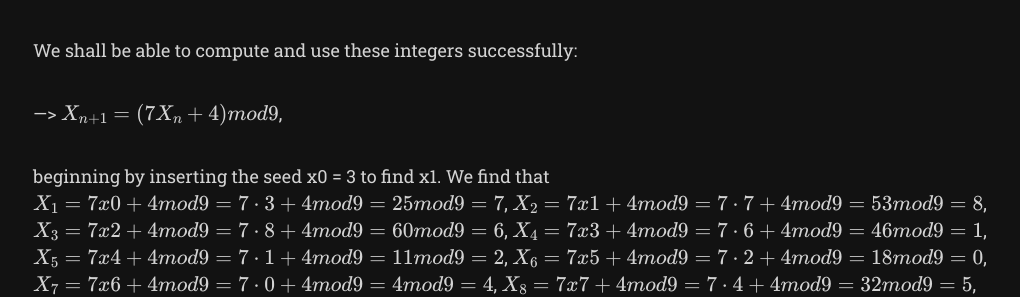
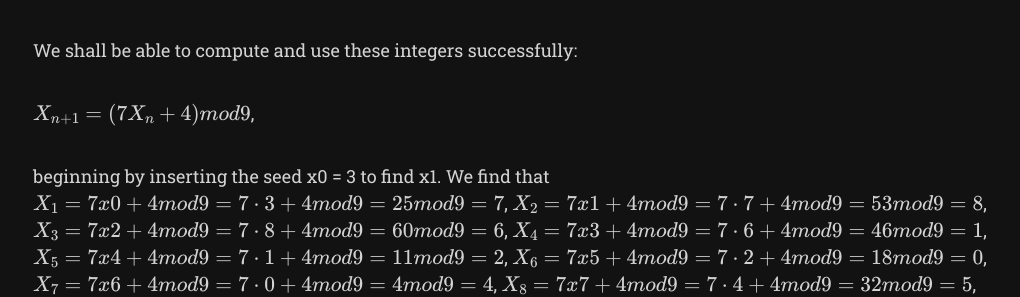
Before and after one commit to vx-zone/vx-zone.github.io, a Jekyll site: the page built from _posts/2022-09-03-randomtheory-ahmet.md, in a window 1280 px wide. Shown: the part 2890-3187 px from the top of the page, without its empty margins (129-1149 px from the left). Built offline with Jekyll 4.4.1, drawn with Linux system fonts in a browser that asks for light colours; nearby versions of some CDN libraries; some web fonts are replaced; formulas are drawn with MathJax 3; comment, search, counter and statistics services are not loaded.

```diff
--- a/_posts/2022-09-03-randomtheory-ahmet.md
+++ b/_posts/2022-09-03-randomtheory-ahmet.md
@@ -83,7 +83,7 @@ We are going to generate a pseudorandom numbers generated by the linear conqruen
 
 We shall be able to compute and use these integers successfully:
 
- ---> $$X_{n+1} = (7X_n + 4) mod 9$$,
+ $$X_{n+1} = (7X_n + 4) mod 9$$,
 
 beginning by inserting the seed x0 = 3 to find x1. We find that
 $$X_1 = 7x0 + 4 mod 9 = 7 ⋅ 3 + 4 mod 9 = 25 mod 9 = 7$$,
@@ -299,10 +299,10 @@ I will put the link of C++ library where you can use this generator through this
 
 I was trying to explain these algorithms as best as i could of course there can be some mistakes that I could not see. I will share the link where you can find more such algorithms.
 
-[Rejection Samples](https://en.wikipedia.org/wiki/Rejection_sampling#Algorithm)
-[Freecy](https://en.wikipedia.org/wiki/Freeciv)
-[Mersenne Twister](https://en.wikipedia.org/wiki/Mersenne_Twister)
-[VIC Cipher](https://en.wikipedia.org/wiki/VIC_cipher)
+[Rejection Samples](https://en.wikipedia.org/wiki/Rejection_sampling#Algorithm),
+[Freecy](https://en.wikipedia.org/wiki/Freeciv),
+[Mersenne Twister](https://en.wikipedia.org/wiki/Mersenne_Twister),
+[VIC Cipher](https://en.wikipedia.org/wiki/VIC_cipher),
 
 I would also recommend you some books where you can learn and practise it. So as to become a superior malware analyst, you do not have to be very good at maths, you should think matematically.
 
```
